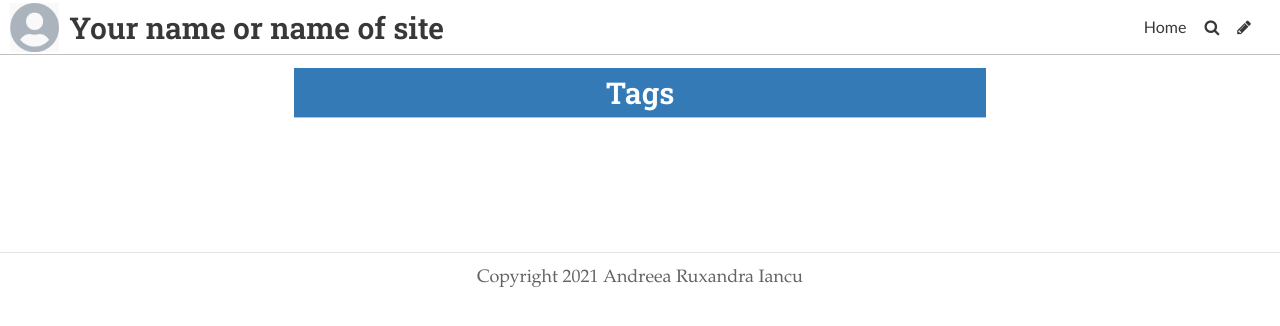
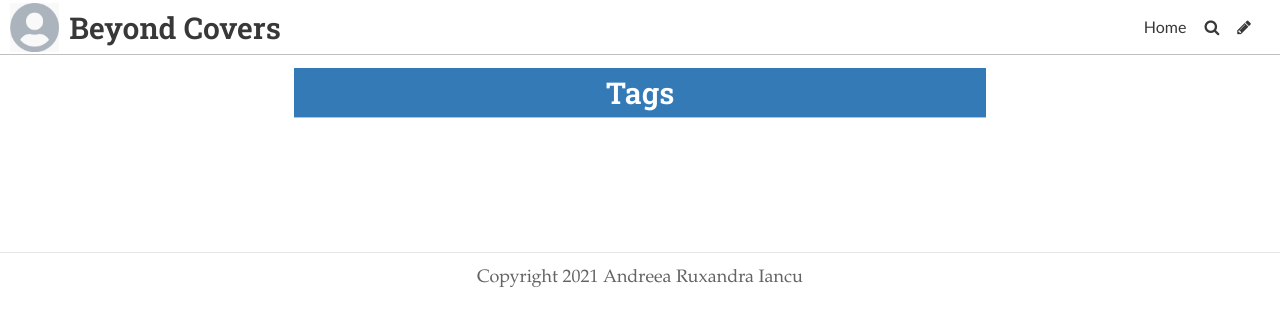
Before and after one commit to ruxandraandreea/typoassignment, a Jekyll site: the page built from pages/tags.md, in a window 1280 px wide. Shown: the top 326 px of the page. Built offline with Jekyll 4.4.1, drawn with Linux system fonts in a browser that asks for light colours; some web fonts are replaced.

Commit message:
Update Settings “general”

```diff
--- a/_data/settings.yml
+++ b/_data/settings.yml
@@ -1,13 +1,13 @@
-title: Your name or name of site
-description: A website about typography
+title: Beyond Covers
+description: "A website where typography on music albums is explained "
 footer_text: Copyright 2021 Andreea Ruxandra Iancu
-header_feature_image: ../uploads/claudio-schwarz-xiqkin06up4-unsplash.jpg
-header_text: My Dream Blog
+header_feature_image: ../uploads/oleg-ivanov-7x4ngefelye-unsplash.jpg
+header_text: ""
 header_text_color: "#ffffff"
-bannerheight: 20vmax
+bannerheight: 10vmax
 navbarheight: 55px
 logo: /uploads/logo.jpg
 favicon: /uploads/favicon.ico
 gridlayout: false
-fixednavbar: false
+fixednavbar: true
 upzoom: true
```
Also changed, not shown: 1 other file.
